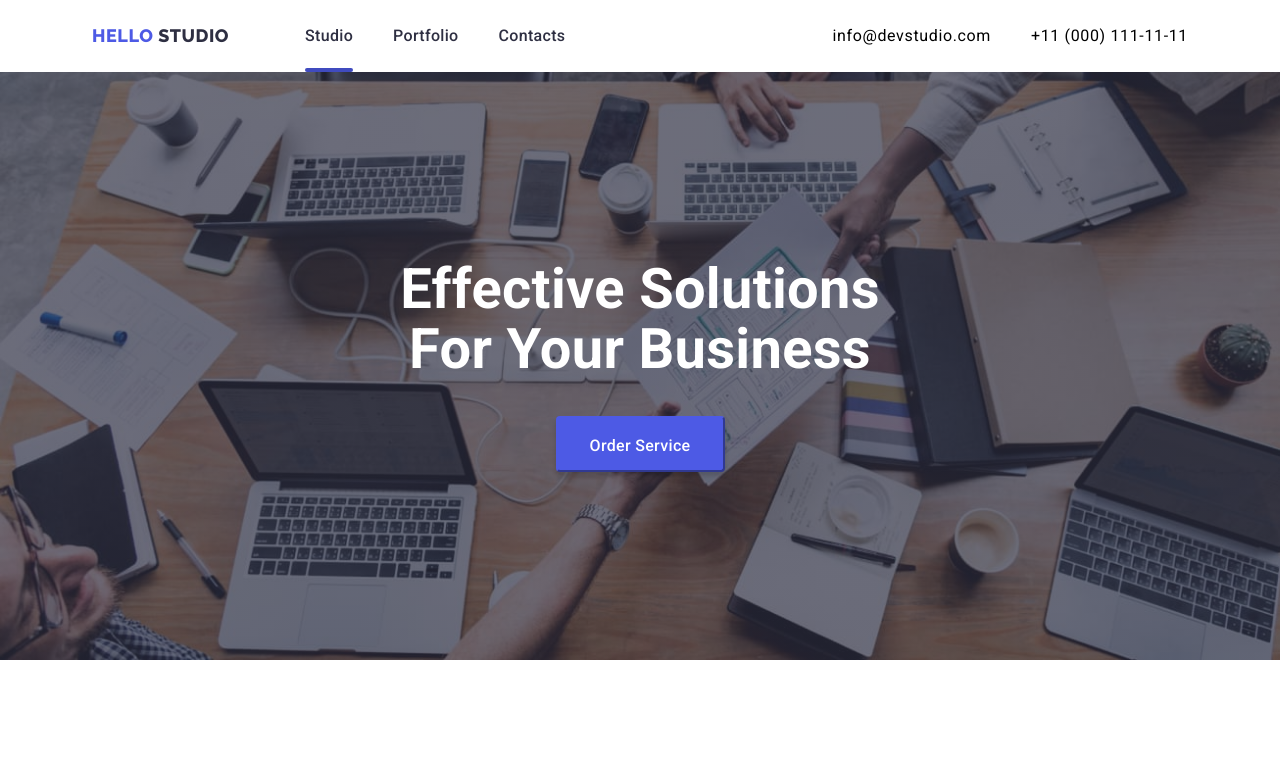
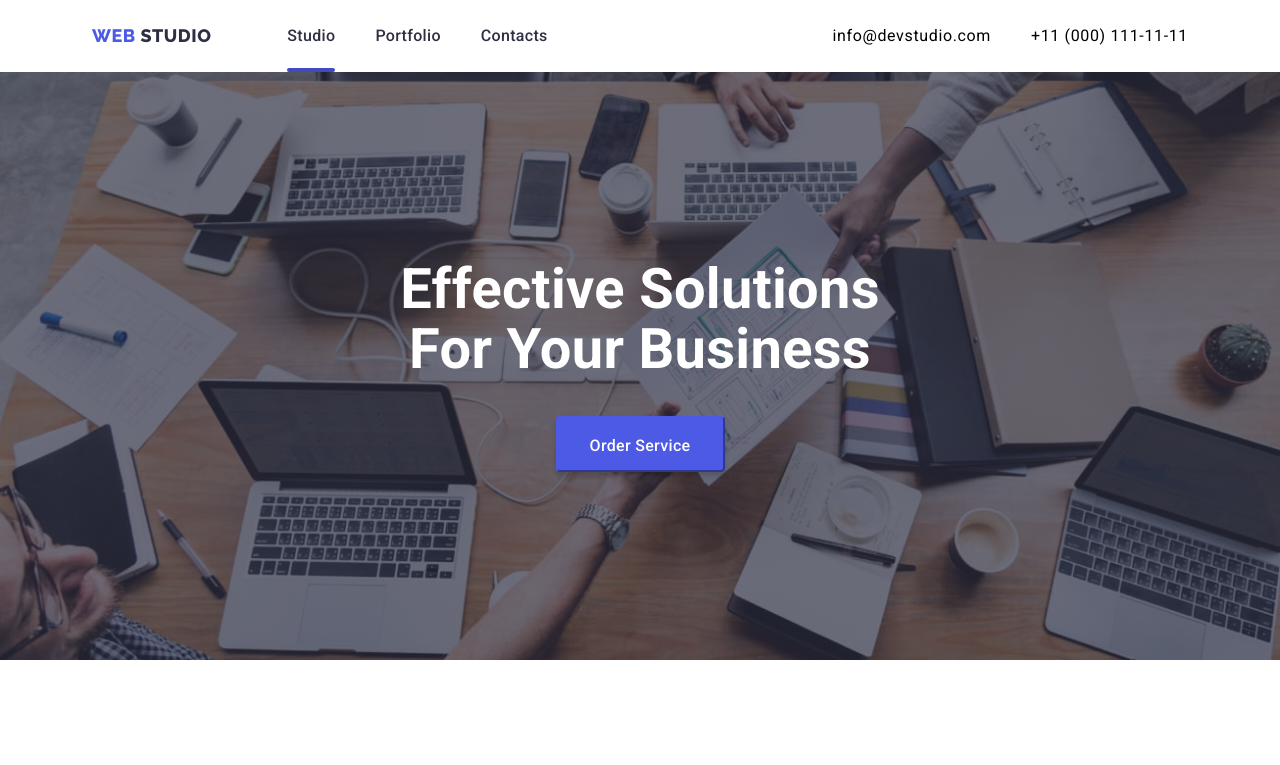
Before and after one commit to eXis13/armen-kris.github.io, a plain HTML site: page index.html in a window 1280 px wide. Shown: the top 765 px of the page. Drawn offline with nearby package versions, Linux system fonts and the light colour scheme.

Commit message:
web>moved back

```diff
--- a/index.html
+++ b/index.html
@@ -17,7 +17,7 @@
         <div class="wrapper-logo-nav container">
             <a class="logo web" href="">
                 <span class="logo-web">
-                HELLO
+                WEB
                 </span>
                 STUDIO
             </a>
```
